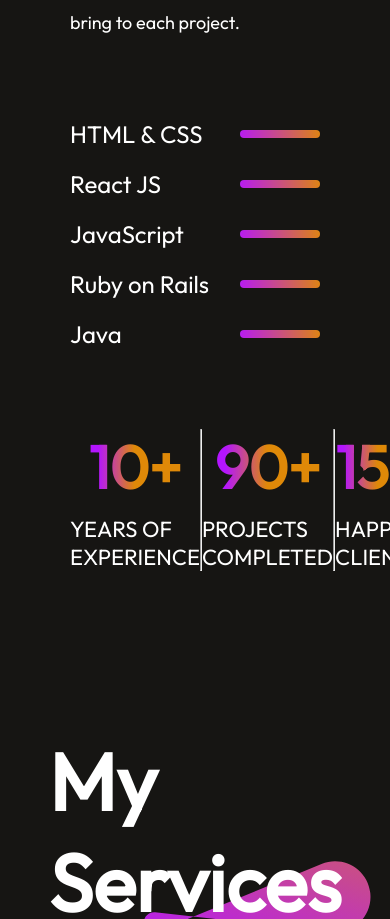
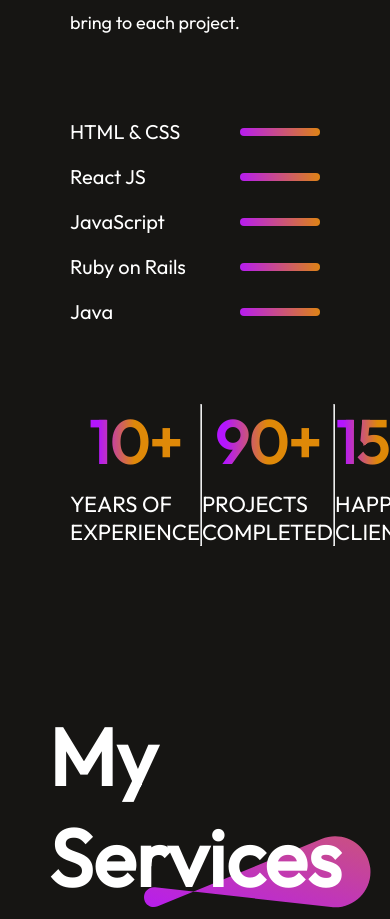
Before and after one commit to KipletingEdwin/kipleting-edwin-portfolio, a React (Vite) app: page / in a window 390 px wide. Shown: the part 2223-3142 px from the top of the page. Built offline with nearby package versions, Linux system fonts and the light colour scheme.

Commit message:
change font size of p in about-skill section

```diff
--- a/src/Components/About/About.css
+++ b/src/Components/About/About.css
@@ -146,5 +146,10 @@
         align-items: center;
     }
 
+    .about-skill p{
+            font-size: 20px;
+        }
+
+
 
 }
```
